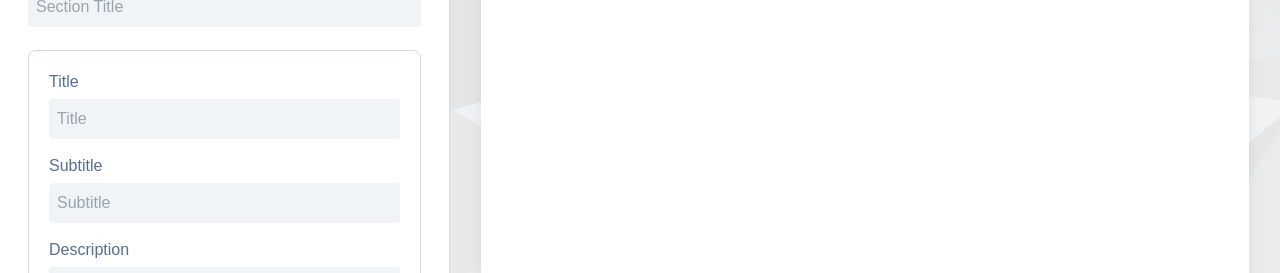
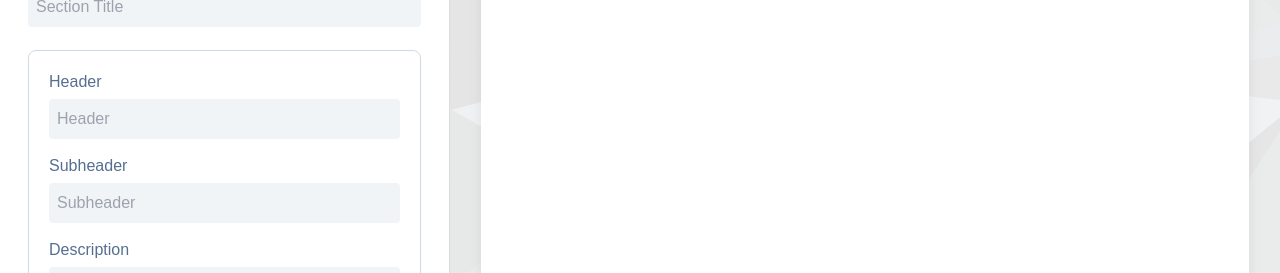
Before and after one commit to supersakana/vue_cv, a Vue app: page / in a window 1280 px wide. Shown: the part 513-786 px from the top of the page. Built offline with nearby package versions, Linux system fonts and the light colour scheme.

Commit message:
added pluralization button

```diff
--- a/src/App.vue
+++ b/src/App.vue
@@ -126,8 +126,8 @@ export default {
             toggle: true,
             forms:[
               {
-                title: '',
-                subtitle: '',
+                header: '',
+                subheader: '',
                 description: '',
                 from: '',
                 to: '',
@@ -135,20 +135,20 @@ export default {
               },
             ]
           },
-          {
-            title: '',
-            toggle: true,
-            forms:[
-            {
-                title: '',
-                subtitle: '',
-                description: '',
-                from: '',
-                to: '',
-                link: ''
-              }
-            ]
-          },
+          // {
+          //   title: '',
+          //   toggle: true,
+          //   forms:[
+          //   {
+          //       title: '',
+          //       subtitle: '',
+          //       description: '',
+          //       from: '',
+          //       to: '',
+          //       link: ''
+          //     }
+          //   ]
+          // },
         ]
       }
     }
--- a/src/components/forms/CustomForm.vue
+++ b/src/components/forms/CustomForm.vue
@@ -4,21 +4,21 @@
             <div :key="index" v-for="(form, index) in section.forms">
 
                 <div className="form-control">
-                    <label htmlFor='title'>Title</label>
-                    <input :id="section.title.toLowerCase() + '-title-' + index"
-                           :value='form.title'
+                    <label htmlFor='title'>Header</label>
+                    <input :id="section.title.toLowerCase() + '-header-' + index"
+                           :value='form.header'
                            type='text'
-                           placeholder='Title'
+                           placeholder='Header'
                            @input="onInput($event)"
                     />
                 </div>
 
                 <div className="form-control">
-                    <label htmlFor='subtitle'>Subtitle</label>
-                    <input :id="section.title.toLowerCase() + '-subtitle-' + index"
-                           :value='form.subtitle'
+                    <label htmlFor='subtitle'>Subheader</label>
+                    <input :id="section.title.toLowerCase() + '-subheader-' + index"
+                           :value='form.subheader'
                            type='text'
-                           placeholder='Subtitle'
+                           placeholder='Subheader'
                            @input="onInput($event)"
                     />
                 </div>
@@ -62,6 +62,7 @@
 
                 <hr v-if="section.forms[index] !== section.forms[section.forms.length - 1]" class="border border-[1.5px] rounded-md border-[#f1f4f6] my-8">
             </div>
+            <button class="button-bg my-3 px-4 py-2 font-bold text-white rounded-lg duration-500"  @click="onAddForm($event)">Add {{ singularize(section.title) }}</button>
         </div>
     </div>
   </template>
@@ -77,11 +78,33 @@
       onInput(e){
         console.log(e.target.id)
       },
-      onAddForm(form){
-        this.$emit('add-form', form)
+      onAddForm(e){
+        console.log(e)
+        // this.$emit('add-form', form)
       },
       onDeleteForm(form, id){
         this.$emit('delete-form', form, id)
+      },
+
+      // https://stackoverflow.com/questions/57429677/javascript-make-a-word-singular-singularize
+      singularize(word) {
+        const endings = {
+            ves: 'fe',
+            ies: 'y',
+            i: 'us',
+            zes: 'ze',
+            ses: 's',
+            es: 'e',
+            s: ''
+        };
+        if(word === ''){
+            return 'Form'
+        } else {
+            return word.replace(
+            new RegExp(`(${Object.keys(endings).join('|')})$`),
+            r => endings[r]
+            );
+        }
       }
     },
   }
```
